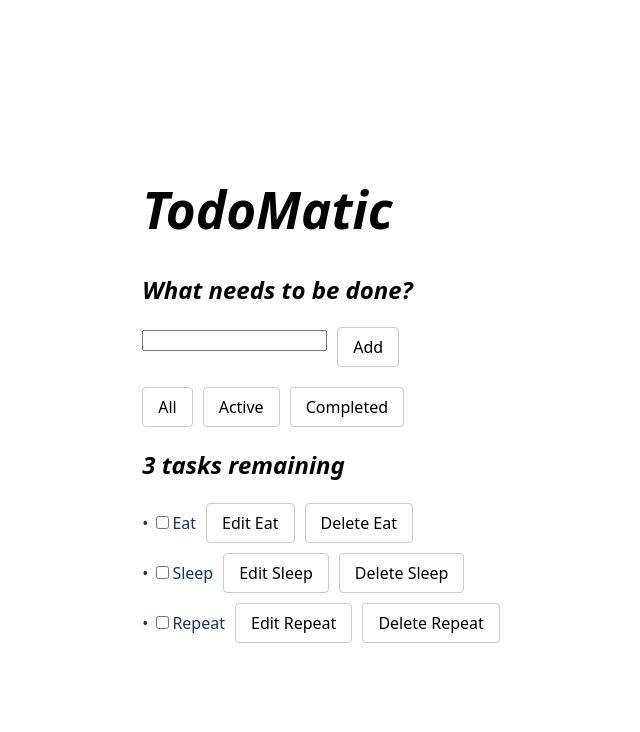
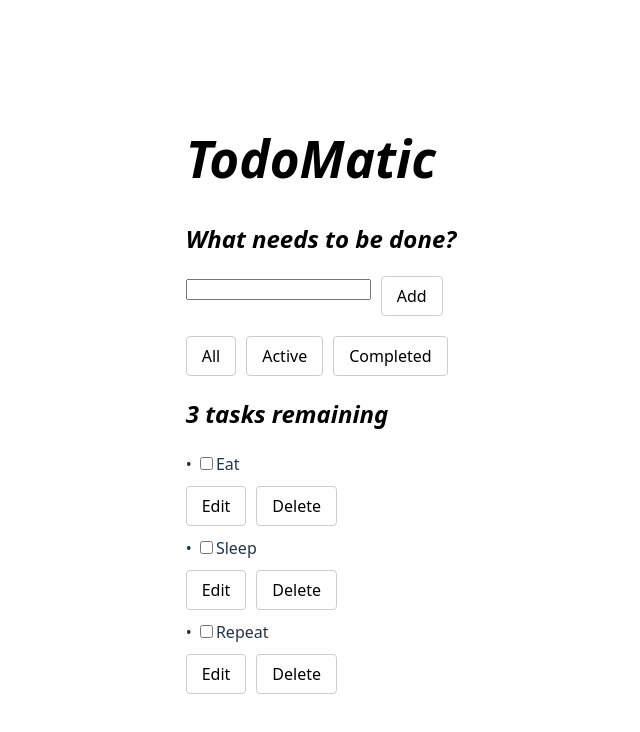
Before and after one commit to Leets-Official/6th-FE-Mission-Zero100, a React (Vite) app: page / in a window 1280 px wide. Shown: the top 732 px of the page, without its empty margins (319-959 px from the left). Built offline with nearby package versions, Linux system fonts and the light colour scheme.

Commit message:
refactor : 할일목록 map으로 바꾸고 별개의 todoItem으로 컴포넌트화

```diff
--- a/src/App.css
+++ b/src/App.css
@@ -18,6 +18,16 @@
   display: flex;
   gap: 10px;
   margin-bottom: 20px;
+}
+
+.innerContainer ul li{
+  display: flex;
+  flex-direction: column;
+  align-items: flex-start;
+  gap: 10px;
+}
+.innerContainer ul li > *:first-child {
+  margin-right: auto; /* 오른쪽에 붙임 */
 }
 
 ul {
@@ -47,3 +57,9 @@ h1, h2, h3 {
   font-style: italic;
   color: #000;
 }
+
+
+.buttonGroup{
+  display: flex;
+  gap: 10px;
+}
--- a/src/App.jsx
+++ b/src/App.jsx
@@ -5,10 +5,13 @@ import Button from './components/button';
 import Checkbox from './components/checkBox';
 import Input from './components/input';
 import CategoryButton from './components/categoryButton';
+import TodoItem from './components/todoItem';
 
 import './App.css';
 
 function App() {
+  const tasks = ["Eat", "Sleep", "Repeat"]
+
   return (
     <div className="outerContainer"> {/*UI들을 덩어리처럼 한 블록으로 만들어서 화면 중앙에 위치시키고 싶었음*/}
       <div className="innerContainer"> {/* UI 내용을 담는 블록 (좌측 정렬) */}
@@ -16,21 +19,11 @@ function App() {
         <h1>TodoMatic</h1>
         <h2>What needs to be done?</h2>
 
-
-        <div> {/*첫 번째로 나타난 div*/}
+        <div>
           <Input />
           <Button>Add</Button>
         </div>
 
-
-        {/*
-        <div>
-          <Button>Show all tasks</Button>
-          <Button>Show active tasks</Button>
-          <Button>Show completed tasks</Button>
-        </div>
-
-        */}
         <div>
           <CategoryButton>All</CategoryButton>
           <CategoryButton>Active</CategoryButton>
@@ -38,30 +31,13 @@ function App() {
         </div>
 
 
-        <h2>3 tasks remaining</h2>
+        <h2>{tasks.length} tasks remaining</h2>
 
 
         <ul>
-          {/* 첫 번째 할 일: Eat */}
-          <li>
-            <Checkbox label="Eat" />
-            <Button>Edit Eat</Button>
-            <Button>Delete Eat</Button>
-          </li>
-
-          {/* 두 번째 할 일: Sleep */}
-          <li>
-            <Checkbox label="Sleep" />
-            <Button>Edit Sleep</Button>
-            <Button>Delete Sleep</Button>
-          </li>
-
-          {/* 세 번째 할 일: Repeat */}
-          <li>
-            <Checkbox label="Repeat" />
-            <Button>Edit Repeat</Button>
-            <Button>Delete Repeat</Button>
-          </li>
+         {tasks.map((taskName) =>(
+          <TodoItem key={taskName} taskName={taskName}/>
+         ))}
         </ul>
       </div>
     </div>
--- /dev/null
+++ b/src/components/todoItem.jsx
@@ -0,0 +1,16 @@
+import Checkbox from "./checkBox";
+import Button from "./button";
+
+function TodoItem({taskName}){
+    return(
+        <li>
+            <Checkbox label={taskName} />
+            <div className="buttonGroup">
+                <Button>Edit </Button>
+                <Button>Delete</Button>
+            </div>
+        </li>
+    );
+}
+
+export default TodoItem;
```
